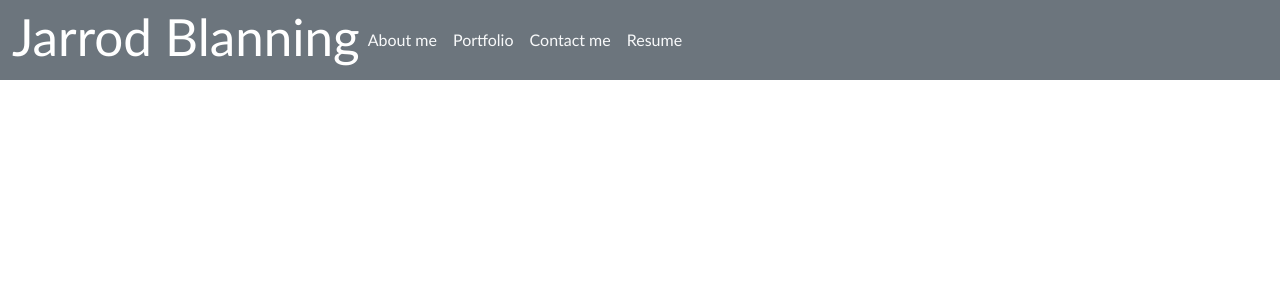
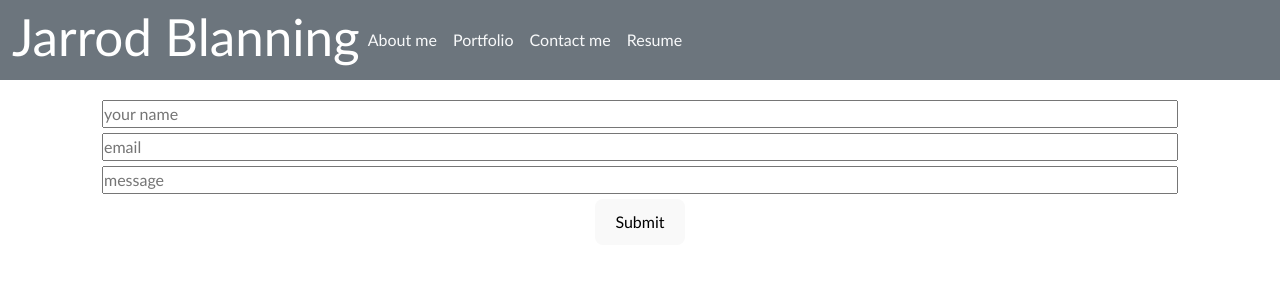
Before and after one commit to jarrodbb/my-portfolio, a React (Vite) app: page /contact in a window 1280 px wide. Shown: the top 300 px of the page. Built offline with nearby package versions, Linux system fonts and the light colour scheme.

Commit message:
contact form

```diff
--- a/src/pages/ContactPage.jsx
+++ b/src/pages/ContactPage.jsx
@@ -1,7 +1,112 @@
+import { useState } from "react";
+import "./style.css";
+
+import { validateEmail } from "../utils/helpers";
+
 export default function ContactPage() {
+  const [email, setEmail] = useState("");
+  const [name, setName] = useState("");
+  const [message, setMessage] = useState("");
+  const [errorMessage, setErrorMessage] = useState("");
+
+  const handleInputChange = (e) => {
+    const { target } = e;
+    const inputType = target.name;
+    const inputValue = target.value;
+
+    // return inputType === 'name' ? setName(inputValue)
+
+    if (inputValue === "") {
+      setErrorMessage(inputType + " test");
+      return;
+    }
+
+    if (inputType === "email") {
+      setEmail(inputValue);
+    }
+    if (inputType === "name") {
+      setName(inputValue);
+    }
+
+    if (inputType === "message") {
+      setMessage(inputValue);
+    }
+
+    //   if (inputType === "email" ) {
+    //     if (inputValue === "") {
+    //       setErrorMessage("cannot be empty");
+    //     } else {
+    //       setEmail(inputValue);
+    //     }
+    //   }
+    //   if (inputType === "name") {
+    //     if (inputValue === "") {
+    //       setErrorMessage("cannot be empty");
+    //     } else {
+    //       setName(inputValue);
+    //     }
+    //   }
+    //   if (inputValue === "message") {
+    //     if (inputValue === "") {
+    //       setErrorMessage("cannot be empty")
+    //   } else {
+    //     setMessage(inputValue);
+    //   }
+    // }
+
+    // setErrorMessage("");
+  };
+
+  const handleFormSubmit = (e) => {
+    e.preventDefault();
+
+    if (!validateEmail(email)) {
+      setErrorMessage("Email is invalid, please try again");
+      return;
+    }
+
+    alert(`Thanks for your email ${name}. I'll be intouch :)`);
+
+    setName("");
+    setMessage("");
+    setErrorMessage("");
+    setEmail("");
+  };
+
   return (
-    <div>
-      <h1>contact me</h1>
+    <div className="container text-center">
+      <form className="form" onSubmit={handleFormSubmit}>
+        <input
+          value={name}
+          name="name"
+          onChange={handleInputChange}
+          type="text"
+          placeholder="your name"
+          required
+        />
+
+        <input
+          value={email}
+          name="email"
+          onChange={handleInputChange}
+          type="email"
+          placeholder="email"
+        />
+
+        <input
+          value={message}
+          name="message"
+          onChange={handleInputChange}
+          type="text"
+          placeholder="message"
+        />
+        <button type="submit">Submit</button>
+      </form>
+      {errorMessage && (
+        <div>
+          <p className="error-text">{errorMessage}</p>
+        </div>
+      )}
     </div>
   );
 }
--- /dev/null
+++ b/src/pages/style.css
@@ -0,0 +1,10 @@
+.form {
+  margin: 20px;
+}
+
+.form input {
+  display: block;
+  margin-top: 5px;
+  margin-bottom: 5px;
+  width: 100%;
+}
--- /dev/null
+++ b/src/utils/helpers.js
@@ -0,0 +1,12 @@
+export function validateEmail(email) {
+  const re = /^(([^<>()[\]\\.,;:\s@"]+(\.[^<>()[\]\\.,;:\s@"]+)*)|(".+"))@((\[[0-9]{1,3}\.[0-9]{1,3}\.[0-9]{1,3}\.[0-9]{1,3}\])|(([a-zA-Z\-0-9]+\.)+[a-zA-Z]{2,}))$/;
+  return re.test(String(email).toLowerCase());
+}
+
+export function checkPassword(input) {
+  const passw = /^[A-Za-z]\w{7,14}$/;
+  if (input.match(passw)) {
+    return true;
+  }
+  return false;
+}
```
